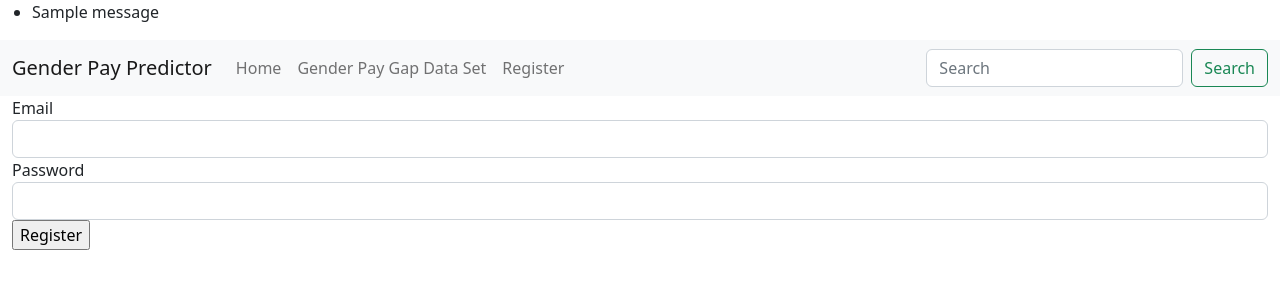
After one commit to jonathon0301/comp0034-cw2-g-team18, a Python web app: template gender_app/templates/register.html in a window 1280 px wide. The commit adds this page. Shown: the top 300 px of the page. Run offline with Jinja, Linux system fonts and the light colour scheme; the template is opened without the code that fills it, so the values that code supplies are empty, except form fields; one stand-in notice (Sample message) is shown; form fields are guessed from the names that the template uses.

Commit message:
Add some html files

```diff
--- a/gender_app/templates/layout.html
+++ b/gender_app/templates/layout.html
@@ -1,10 +1,30 @@
 <!DOCTYPE html>
 <html lang="en">
+
 <head>
-    <meta charset="UTF-8">
-    <title>Title</title>
+    <meta charset="utf-8">
+    <title>{{ title }}</title>
+    <meta name="viewport" content="width=device-width, initial-scale=1">
+    <link rel="stylesheet" type="text/css" href="{{ url_for('static', filename='css/bootstrap.css') }}">
 </head>
+
 <body>
 
+    {% with messages = get_flashed_messages() %}
+    {% if messages %}
+    <ul class=flashes>
+        {% for message in messages %}
+        <li>{{ message }}</li>
+        {% endfor %}
+    </ul>
+    {% endif %}
+    {% endwith %}
+
+    {% include 'navbar.html' %}
+    <div class="container-fluid">
+        {% block content %}{% endblock %}
+    </div>
+    <script src="{{ url_for('static', filename='js/bootstrap.bundle.js') }}"></script>
 </body>
+
 </html>
--- /dev/null
+++ b/gender_app/templates/navbar.html
@@ -0,0 +1,26 @@
+<nav class="navbar navbar-expand-lg bg-light">
+    <div class="container-fluid">
+        <a class="navbar-brand" href="#">Gender Pay Predictor</a>
+        <button class="navbar-toggler" type="button" data-bs-toggle="collapse" data-bs-target="#navbarSupportedContent"
+            aria-controls="navbarSupportedContent" aria-expanded="false" aria-label="Toggle navigation">
+            <span class="navbar-toggler-icon"></span>
+        </button>
+        <div class="collapse navbar-collapse" id="navbarSupportedContent">
+            <ul class="navbar-nav me-auto mb-2 mb-lg-0">
+                <li class="nav-item">
+                    <a class="nav-link" href="#">Home</a>
+                </li>
+                <li class="nav-item">
+                    <a class="nav-link" href="{{ url_for('iris_list') }}">Gender Pay Gap Data Set</a>
+                </li>
+                <li class="nav-item">
+                    <a class="nav-link" href="{{ url_for('register') }}">Register</a>
+                </li>
+            </ul>
+            <form class="d-flex" role="search">
+                <input class="form-control me-2" type="search" placeholder="Search" aria-label="Search">
+                <button class="btn btn-outline-success" type="submit">Search</button>
+            </form>
+        </div>
+    </div>
+</nav>
--- /dev/null
+++ b/gender_app/templates/register.html
@@ -0,0 +1,32 @@
+{% extends 'layout.html' %}
+{% set title = 'Register' %}
+{% block content %}
+
+<form method="POST" class="form">
+    {{ form.csrf_token }}
+    <div class="form-group">
+        {{ form.email.label }}
+        {{ form.email(class="form-control") }}
+        {% if form.email.errors %}
+        <ul class="text-warning">
+            {% for error in form.email.errors %}
+            <li>{{ error }}</li>
+            {% endfor %}
+        </ul>
+        {% endif %}
+    </div>
+    <div class="form-group">
+        {{ form.password.label }}
+        {{ form.password(class="form-control") }}
+        {% if form.password.errors %}
+        <ul class="text-warning">
+            {% for error in form.password.errors %}
+            <li>{{ error }}</li>
+            {% endfor %}
+        </ul>
+        {% endif %}
+    </div>
+    <input type="submit" value="Register">
+</form>
+
+{% endblock %}
```
